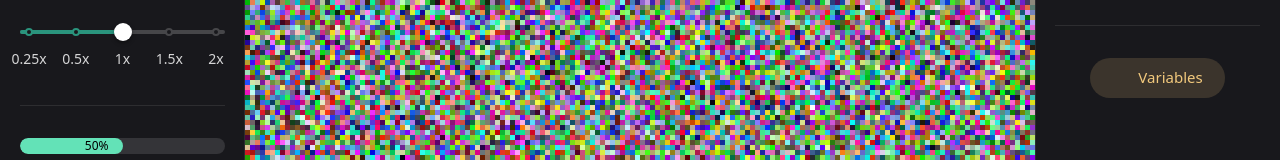
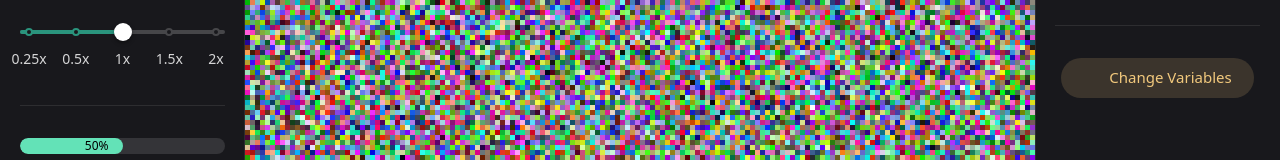
Before and after one commit to pbr4ne/abiogenesis, a Vue app: page / in a window 1280 px wide. Shown: the part 180-340 px from the top of the page. Built offline with nearby package versions, Linux system fonts and the light colour scheme; some icons are missing; a web font is replaced by a local one.

Commit message:
feat: change button name to Change Variables

```diff
--- a/src/components/layout/GameSidebarRight.vue
+++ b/src/components/layout/GameSidebarRight.vue
@@ -7,7 +7,7 @@
         <template #icon>
           <n-icon><braces-variable24-filled /></n-icon>
         </template>
-        Variables
+        Change Variables
       </n-button>
     </n-space>
   </n-space>
```
